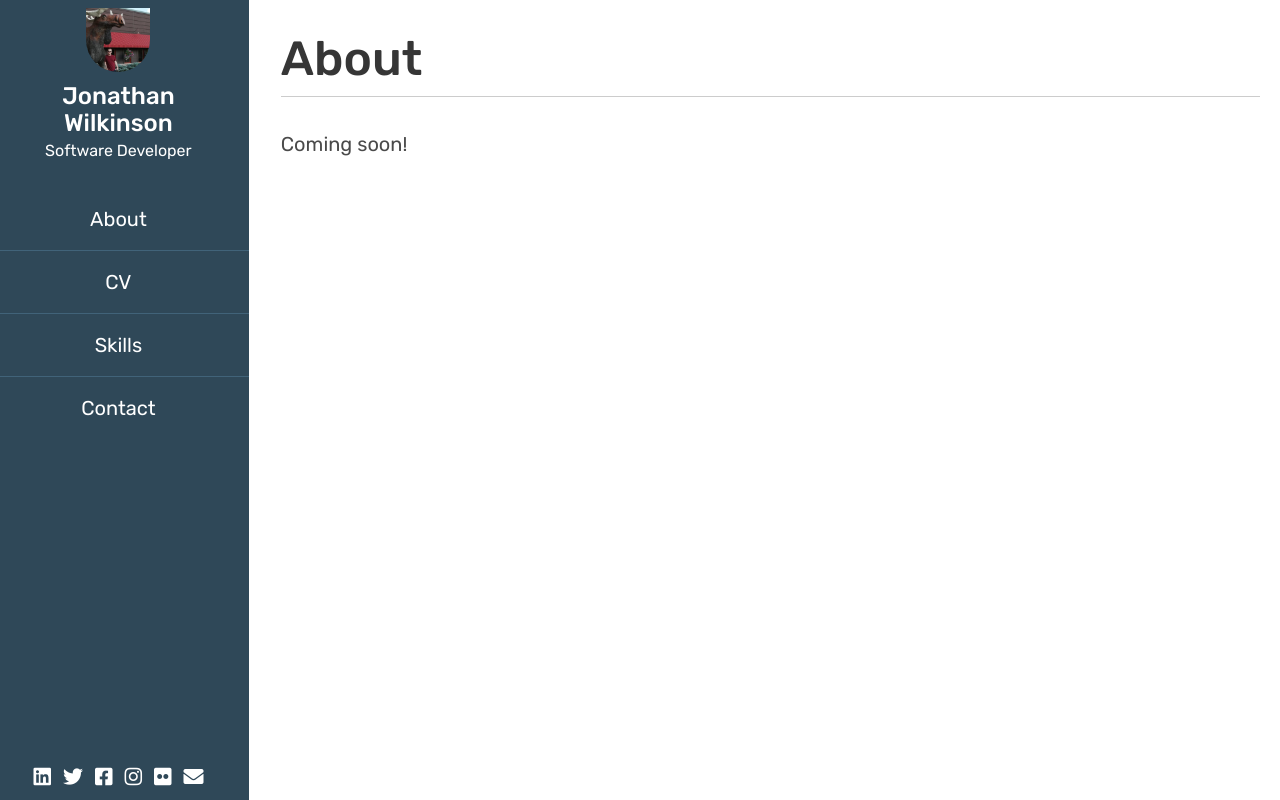
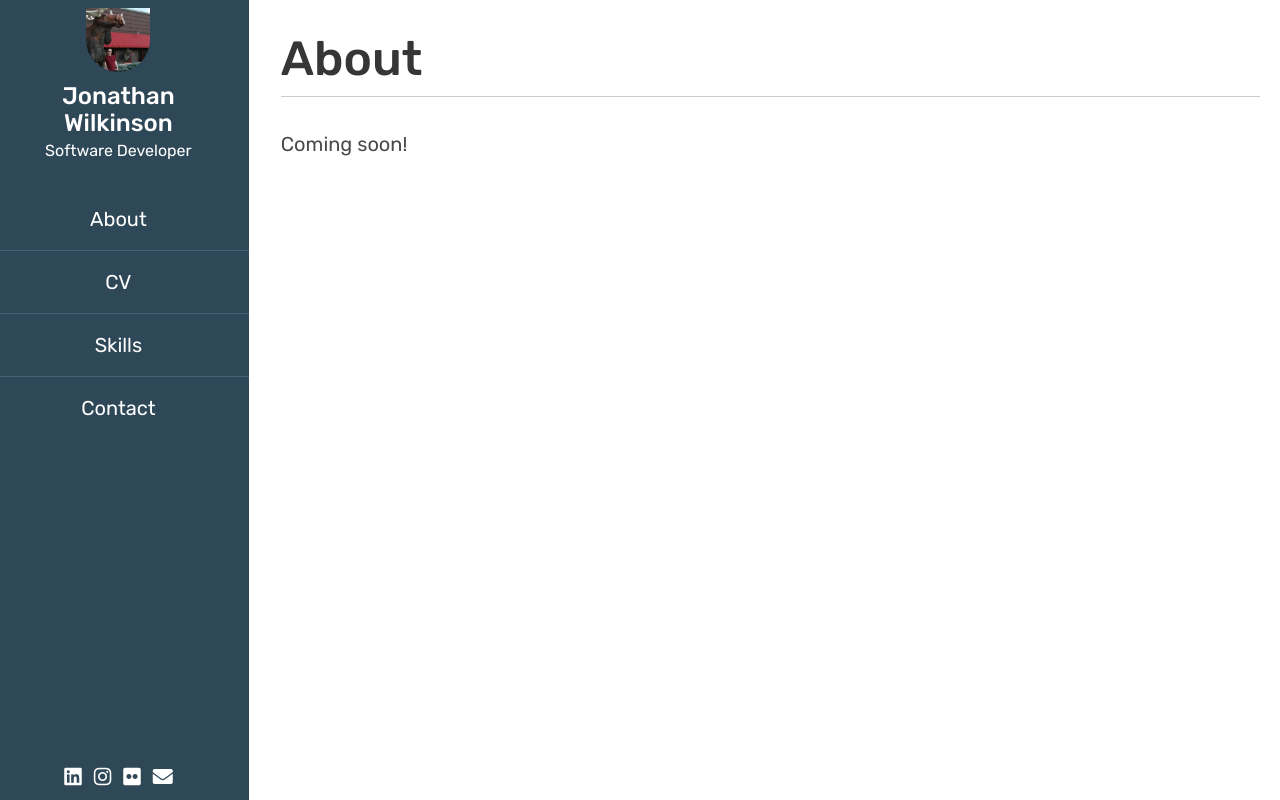
Before and after one commit to jwilkinson87/wilkoberg.uk, a Vue app: page / in a window 1280 px wide. Built offline with nearby package versions, Linux system fonts and the light colour scheme.

Commit message:
Add links

```diff
--- a/src/components/layout/SocialLinks.vue
+++ b/src/components/layout/SocialLinks.vue
@@ -1,48 +1,57 @@
 <template>
-    <ul class="social-links-list">
-        <li>
-            <a href="#">
-                <i class="fab fa-linkedin"></i>
-                <span class="sr-only">LinkedIn</span>
-            </a>
-        </li>
-        <li>
-            <a href="#">
-                <i class="fab fa-twitter"></i>
-                <span class="sr-only">Twitter</span>
-            </a>
-        </li>
-        <li>
-            <a href="#">
-                <i class="fab fa-facebook-square"></i>
-                <span class="sr-only">Facebook</span>
-            </a>
-        </li>
-        <li>
-            <a href="#">
-                <i class="fab fa-instagram"></i>
-                <span class="sr-only">Instagram</span>
-            </a>
-        </li>
-        <li>
-            <a href="#">
-                <i class="fab fa-flickr"></i>
-                <span class="sr-only">Flickr</span>
-            </a>
-        </li>
-        <li>
-            <a href="#">
-                <i class="fas fa-envelope"></i>
-                <span class="sr-only">Email</span>
-            </a>
-        </li>
-    </ul>
+  <ul class="social-links-list">
+    <li v-for="(item, index) in socialMediaLinks" :key="index">
+      <a :href="item.url" target="_blank">
+        <i :class="getIcon(item)"></i>
+        <span class="sr-only">LinkedIn</span>
+      </a>
+    </li>
+  </ul>
 </template>
 
 <script lang="js">
 
 export default {
+    computed: {
+        socialMediaLinks() {
+            return [
+                {
+                    icon: 'linkedin',
+                    url: 'https://www.linkedin.com/in/jonathan-wilkinson-b611371b/',
+                    text: 'LinkedIn',
+                    isBrand: true
+                },
+                {
+                    icon: 'instagram',
+                    url: "https://www.instagram.com/wilko_87/",
+                    text: 'Instagram',
+                    isBrand: true
+                },
+                {
+                    icon: 'flickr',
+                    url: "https://www.flickr.com/photos/jwilko_87/",
+                    text: 'Flickr',
+                    isBrand: true
+                },
+                {
+                    icon: 'envelope',
+                    url: 'mailto:me@wilkoberg.uk',
+                    text: 'Email',
+                    isBrand: false
+                }
+            ]
+        }
+    },
 
+    methods: {
+        getIcon(item) {
+            if (item.isBrand) {
+                return `fab fa-${item.icon}`
+            }
+
+            return `fas fa-${item.icon}`
+        }
+    }
 }
 
 </script>
```
